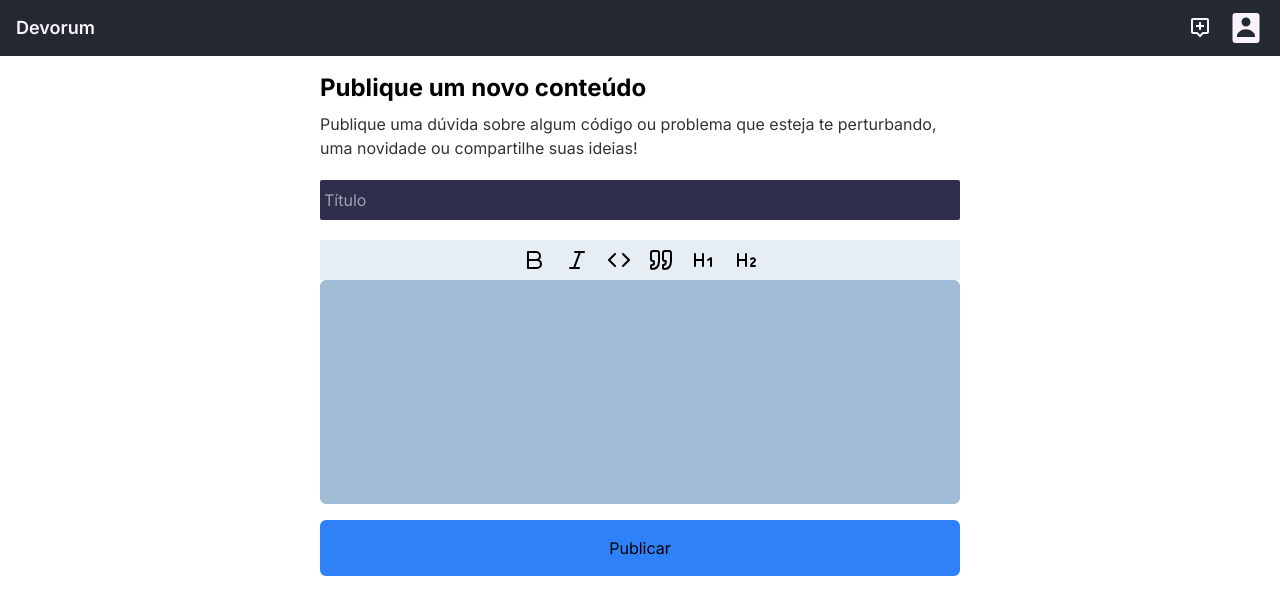
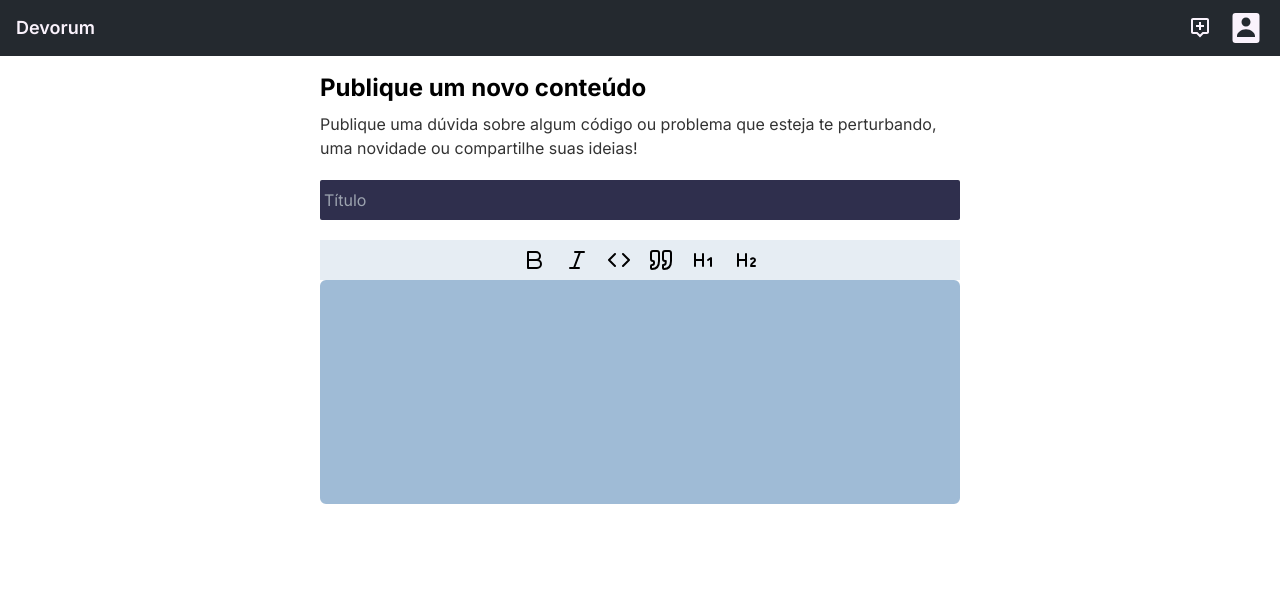
Before and after one commit to Luzin7/devorum-frontend, a Next.js app: page /post in a window 1280 px wide. Shown: the top 614 px of the page. Built offline with nearby package versions, Linux system fonts and the light colour scheme.

Commit message:
refact: retira comentarios e funções

```diff
--- a/src/app/post/page.tsx
+++ b/src/app/post/page.tsx
@@ -1,12 +1,8 @@
 'use client';
 
-// ADICIONAR ZOD PARA TITULO
-
 import Editor from '@components/Editor/Editor';
-import { useTopicStore } from 'store/topic';
 
 export default function CreateTopic() {
-  const { state } = useTopicStore();
   return (
     <div className="w-11/12 m-auto pt-4 lg:w-2/4">
       <div className="flex flex-col gap-2">
@@ -17,12 +13,6 @@ export default function CreateTopic() {
         </p>
       </div>
       <Editor />
-      <button
-        className="mt-4 py-4 w-full bg-accent rounded-md"
-        onClick={() => console.log(state.topic)}
-      >
-        Publicar
-      </button>
     </div>
   );
 }
```
